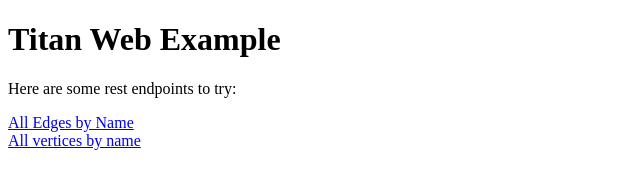
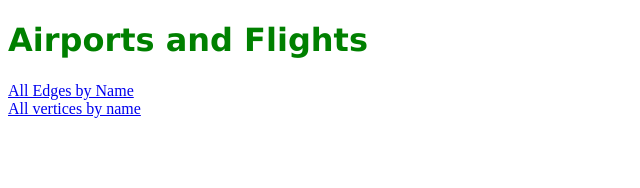
Before and after one commit to koubagade/FlightSearchTitanGraph, a plain HTML site: page src/main/webapp/index.html in a window 1280 px wide. Shown: the whole page, without its empty margins (0-640 px from the left). Drawn offline with Linux system fonts and the light colour scheme.

Commit message:
Update index.html

```diff
--- a/src/main/webapp/index.html
+++ b/src/main/webapp/index.html
@@ -2,13 +2,14 @@
 <html>
 <head lang="en">
     <meta charset="UTF-8">
-    <title>Titan Web Example</title>
+    <title>Airports And Flights</title>
 </head>
 <body>
-<h1>Titan Web Example</h1>
+    <font face="verdana" color="green">
+        <h1>Airports and Flights</h1>
+    </font>
 
-<p>Here are some rest endpoints to try:</p>
-<a href="/rest/listEdges">All Edges by Name</a><br/>
-<a href="/rest/listVertices">All vertices by name</a><br/>
+    <a href="/rest/listEdges">All Edges by Name</a><br/>
+    <a href="/rest/listVertices">All vertices by name</a><br/>
 </body>
 </html>
```
